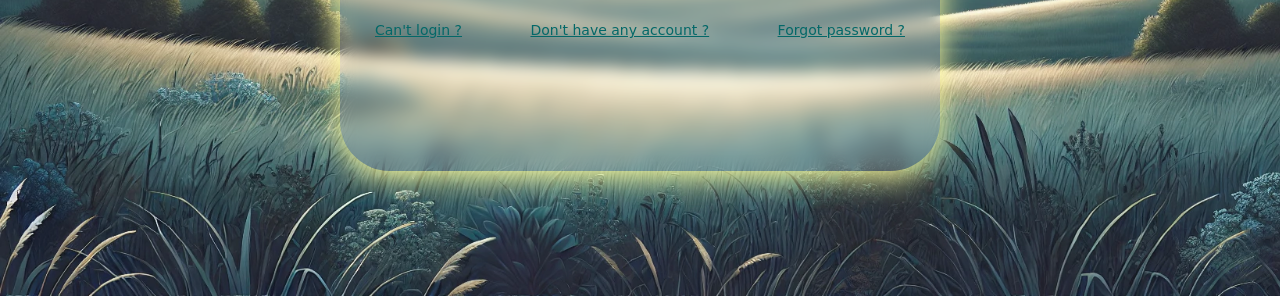
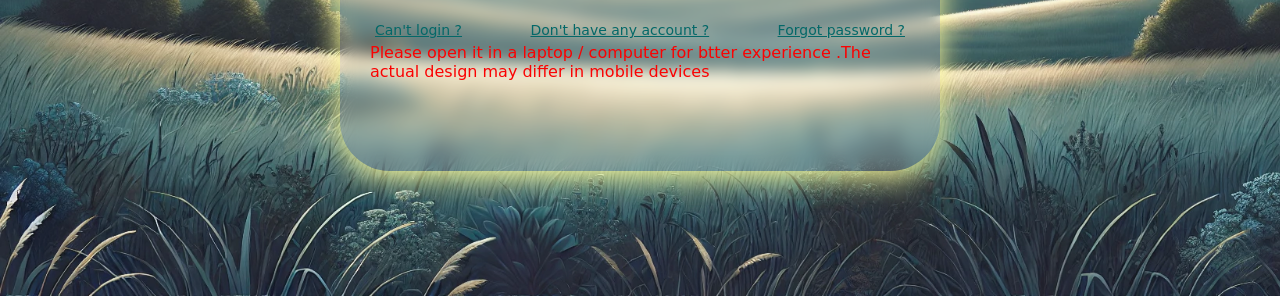
Before and after one commit to rkmishra12/portfolio, a plain HTML site: page index.html in a window 1280 px wide. Shown: the part 504-800 px from the top of the page. Drawn offline with Linux system fonts and the light colour scheme.

Commit message:
some changes

```diff
--- a/index.html
+++ b/index.html
@@ -22,6 +22,10 @@
              <div class="guide">
                 </a> <a href="massage.html" style="text-decoration: underline; color:rgb(4, 104, 104); padding:5px;">Can't login ?</a><a href="massage.html" style="text-decoration: underline; color:rgb(4, 104, 104); padding:5px; margin-left:px;">Don't have any account ?<a href="massage.html" style="text-decoration: underline; color:rgb(4, 104, 104); padding:5px;">Forgot password ?</a>
              </div>
+             <div class="massage">
+                Please open it in a laptop / computer for btter experience
+                        .The actual design may differ in mobile devices
+             </div>
             </div>
     </div>
 </body>
--- a/style.css
+++ b/style.css
@@ -129,6 +129,9 @@ body {
     color: #6e7dff;
     transform: translateY(-2px);
 }
+.massage{
+    color:#fa0202;
+}
 
 /* Responsive design for smaller screens */
 @media (max-width: 600px) {
```
